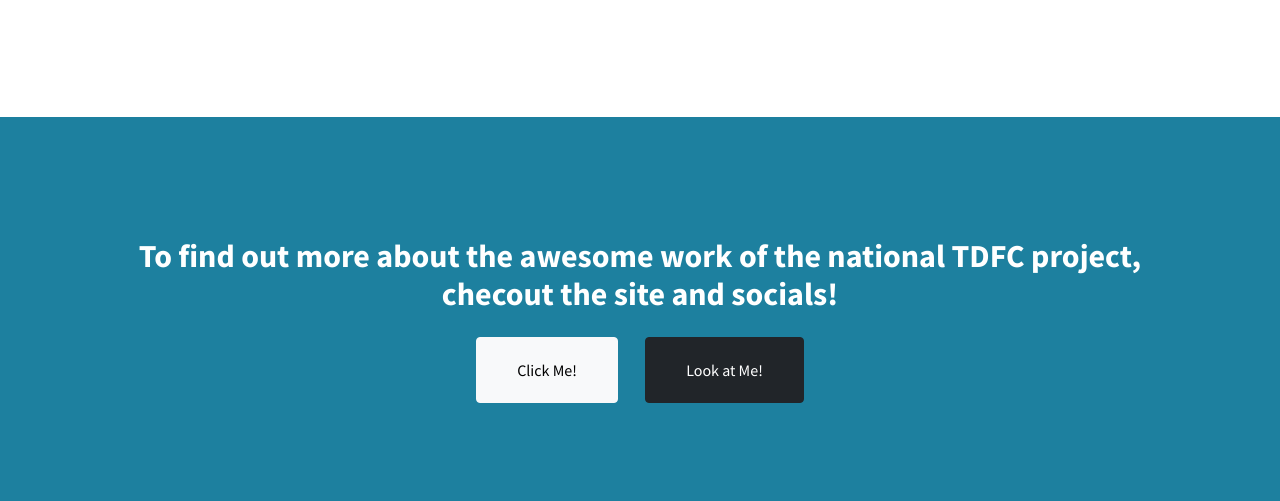
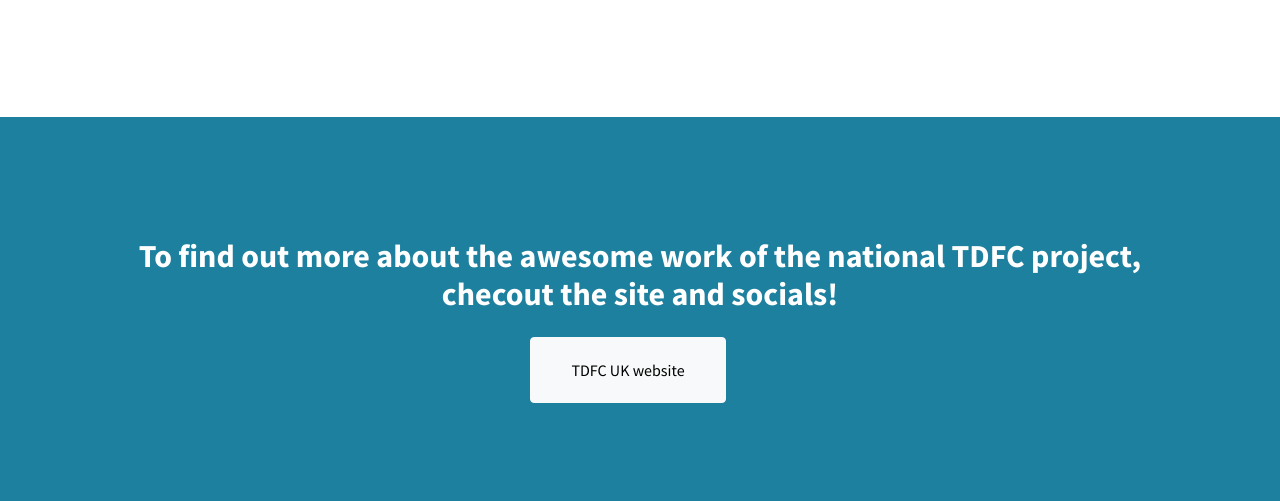
Before and after one commit to Mismiles/TDFC-London, a website: page dist/index.html in a window 1280 px wide. Shown: the part 3343-3844 px from the top of the page. Drawn offline with nearby package versions, Linux system fonts and the light colour scheme.

Commit message:
Added link to call to action section

```diff
--- a/dist/index.html
+++ b/dist/index.html
@@ -168,8 +168,7 @@
         <section class="content-section bg-primary text-white">
             <div class="container px-4 px-lg-5 text-center">
                 <h2 class="mb-4">To find out more about the awesome work of the national TDFC project, checout the site and socials!</h2>
-                <a class="btn btn-xl btn-light me-4" href="#!">Click Me!</a>
-                <a class="btn btn-xl btn-dark" href="#!">Look at Me!</a>
+                <a class="btn btn-xl btn-light me-4" href="https://thediabetesfootballcommunity.com/">TDFC UK website</a>
             </div>
         </section>
         <!-- Map-->
```
